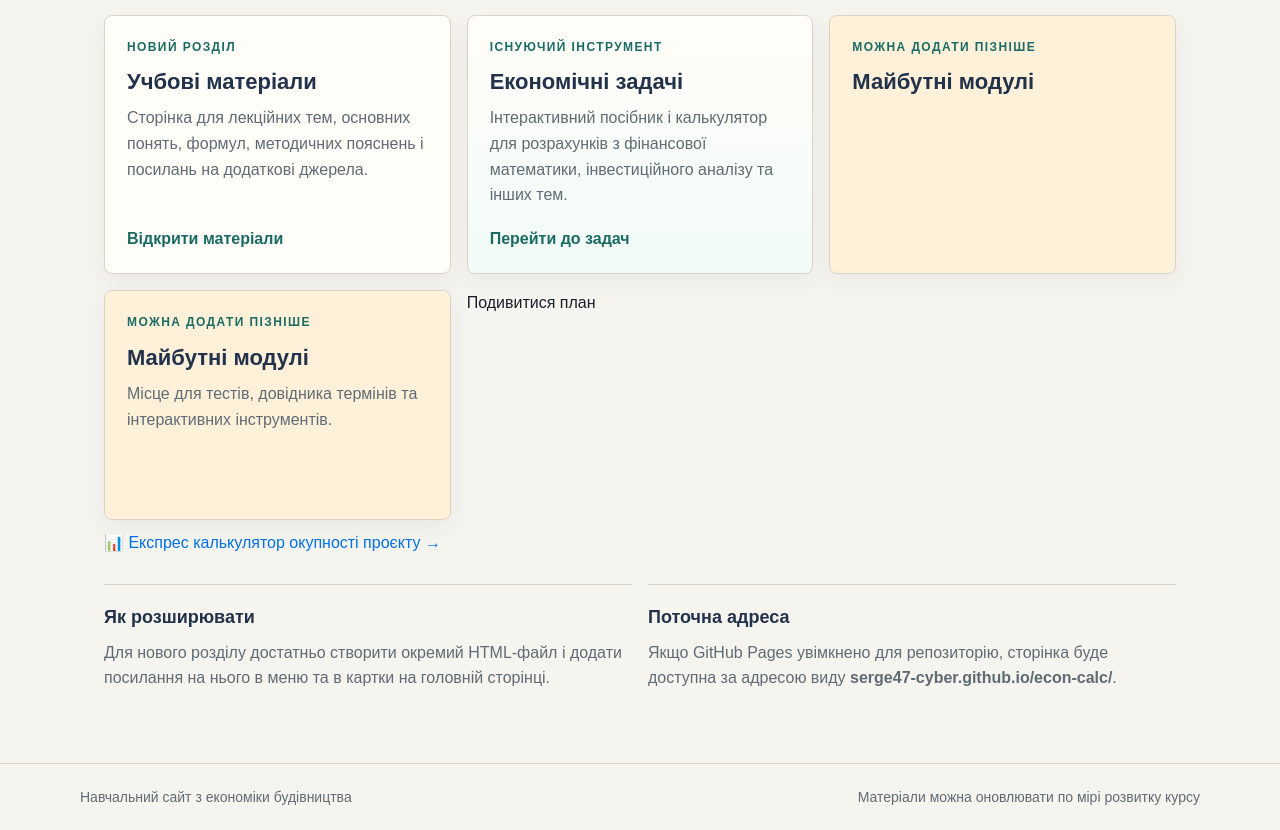
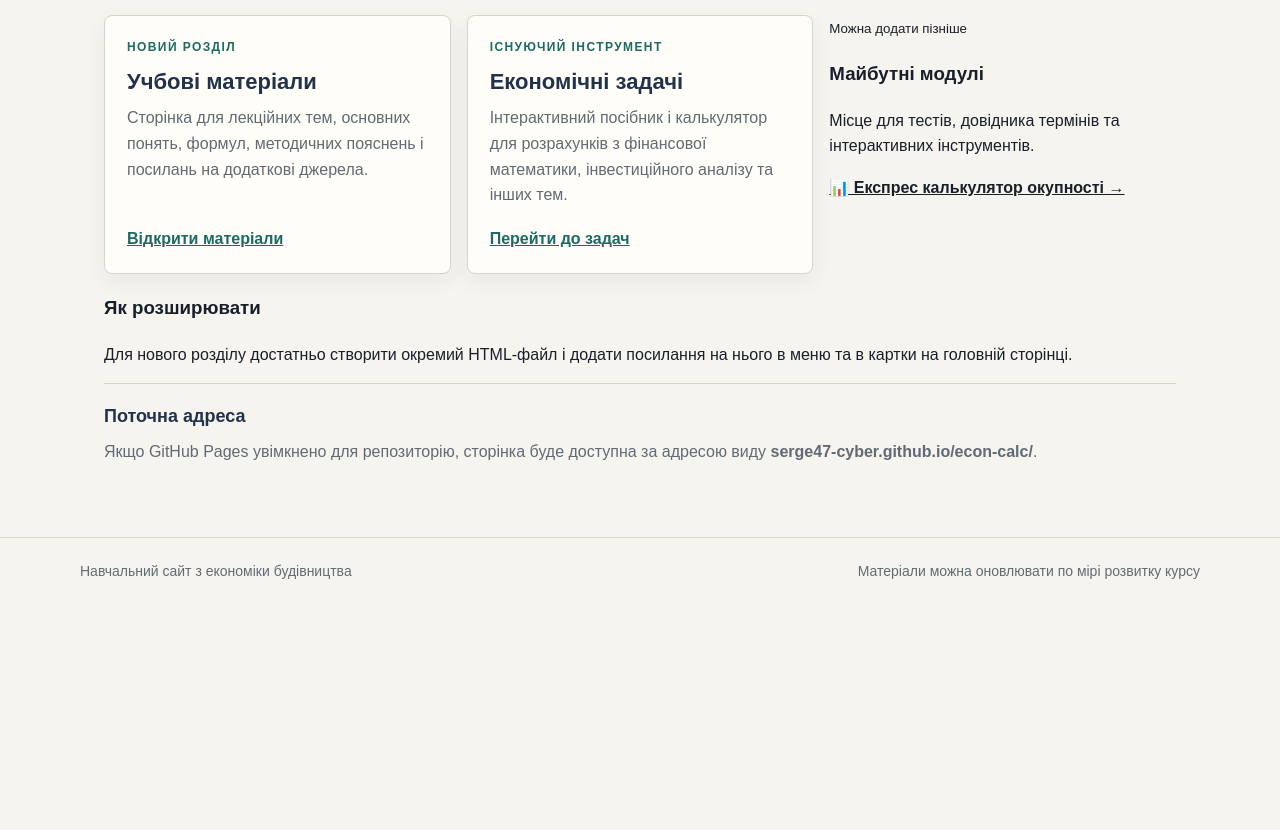
Before and after one commit to serge47-cyber/econ-calc, a website: page index.html in a window 1280 px wide. Shown: the part 603-1433 px from the top of the page. After the commit the page ends 1207 px from the top, so only its background shows below. Drawn offline with Linux system fonts and the light colour scheme.

Commit message:
Виправив верстку карток на головній

```diff
--- a/index.html
+++ b/index.html
@@ -121,36 +121,29 @@ h2{font-size:28px;line-height:1.15;margin:0;color:var(--deep)}
       <p>Кожен блок можна розвивати окремо: додавати теми, приклади, практичні роботи, тести або нові калькулятори.</p>
     </div>
     <div class="grid">
-      <a class="card" href="materials.html">
+    <div class="card">
         <small>Новий розділ</small>
         <h3>Учбові матеріали</h3>
         <p>Сторінка для лекційних тем, основних понять, формул, методичних пояснень і посилань на додаткові джерела.</p>
-        <span class="link">Відкрити матеріали</span>
-      </a>
-      <a class="card tasks" href="economic-tasks.html">
+        <a href="materials.html" class="link">Відкрити матеріали</a>
+    </div>
+
+    <div class="card">
         <small>Існуючий інструмент</small>
         <h3>Економічні задачі</h3>
         <p>Інтерактивний посібник і калькулятор для розрахунків з фінансової математики, інвестиційного аналізу та інших тем.</p>
-        <span class="link">Перейти до задач</span>
-      </a>
-      <a class="card future" href="#development">
+        <a href="economic-tasks.html" class="link">Перейти до задач</a>
+    </div>
+
+    <div class="card-future" id="future-modules">
         <small>Можна додати пізніше</small>
         <h3>Майбутні модулі</h3>
-        <div class="card-future" id="future-modules">
-    <small>Можна додати пізніше</small>
-    <h3>Майбутні модулі</h3>
-    <p>Місце для тестів, довідника термінів та інтерактивних інструментів.</p>
-
-    <a href="quick-calc.html" class="link" style="display: block; margin-top: 10px; color: #0071e3; text-decoration: none; font-weight: 500;">
-        📊 Експрес калькулятор окупності проєкту →
-    </a>
+        <p>Місце для тестів, довідника термінів та інтерактивних інструментів.</p>
+        <a href="quick-calc.html" class="link" style="display: block; margin-top: 15px; font-weight: 600;">
+            📊 Експрес калькулятор окупності →
+        </a>
+    </div>
 </div>
-        <span class="link">Подивитися план</span>
-      </a>
-    </div>
-
-    <div class="notes" id="development">
-      <div class="note">
         <h3>Як розширювати</h3>
         <p>Для нового розділу достатньо створити окремий HTML-файл і додати посилання на нього в меню та в картки на головній сторінці.</p>
       </div>
```
